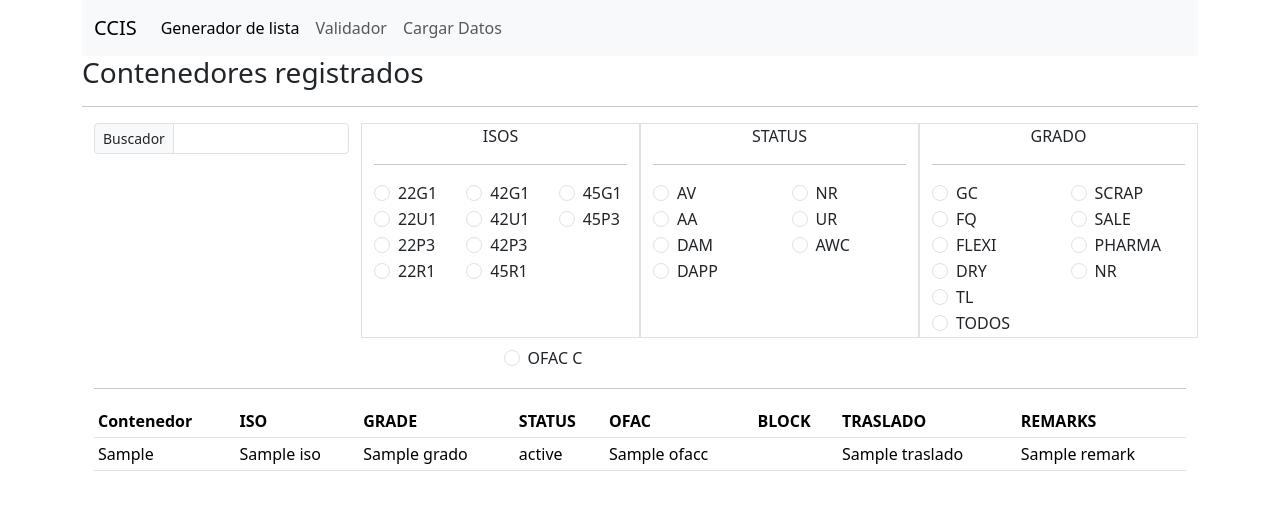
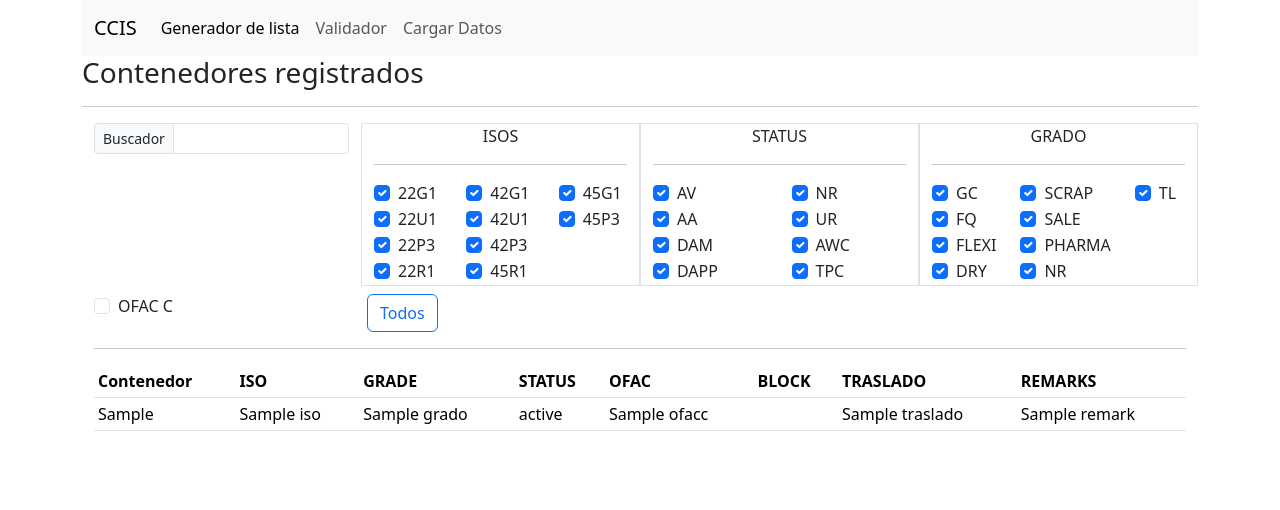
Before and after one commit to camacho999/listador_ccis, a Python web app: template templates/datos.html in a window 1280 px wide. Shown: the top 510 px of the page. Run offline with Jinja, Linux system fonts and the light colour scheme; the template is opened without the code that fills it: most values are stand-ins (such as "Sample title", 1, 10 or a date in 2020).

Commit message:
funcionalidad de pagina con checkbox

```diff
--- a/templates/datos.html
+++ b/templates/datos.html
@@ -13,7 +13,7 @@
 			<div class="col-3">
 				<div class="input-group input-group-sm mb-3">
   					<span class="input-group-text" id="inputGroup-sizing-sm">Buscador</span>
-  					<input type="text" class="form-control" aria-label="Sizing example input" aria-describedby="inputGroup-sizing-sm">
+  					<input type="text" class="form-control" aria-label="Sizing example input" aria-describedby="inputGroup-sizing-sm" id="buscador">
 				</div>
 			</div>
 			<div class="col border">
@@ -24,50 +24,50 @@
 				<div class="row">
 					<div class="col">
 						<div class="form-check">
-  							<input class="form-check-input" type="radio" value="22G1" id="22G1" name="ISO">
-  							<label class="form-check-label" for="22G1">22G1</label>
+  							<input class="form-check-input" type="checkbox" name="iso" value="22G1" id="iso_22G1" checked hx-get="/filtro" hx-target="#tabla-contenedores" hx-trigger="change" hx-indicator="#spinner">
+  							<label class="form-check-label" for="iso_22G1">22G1</label>
 						</div>
 						<div class="form-check">
-  							<input class="form-check-input" type="radio" value="22U1" id="22U1" name="ISO">
-  							<label class="form-check-label" for="22U1">22U1</label>
+  							<input class="form-check-input" type="checkbox" name="iso" value="22U1" id="iso_22U1" checked hx-get="/filtro" hx-target="#tabla-contenedores" hx-trigger="change" hx-indicator="#spinner">
+  							<label class="form-check-label" for="iso_22U1">22U1</label>
 						</div>
 						<div class="form-check">
-  							<input class="form-check-input" type="radio" value="22P3" id="22P3" name="ISO">
-  							<label class="form-check-label" for="22P3">22P3</label>
+  							<input class="form-check-input" type="checkbox" name="iso" value="22P3" id="iso_22P3" checked hx-get="/filtro" hx-target="#tabla-contenedores" hx-trigger="change" hx-indicator="#spinner">
+  							<label class="form-check-label" for="iso_22P3">22P3</label>
 						</div>
 						<div class="form-check">
-  							<input class="form-check-input" type="radio" value="22R1" id="22R1" name="ISO">
-  							<label class="form-check-label" for="22R1">22R1</label>
+  							<input class="form-check-input" type="checkbox" name="iso" value="22R1" id="iso_22R1" checked hx-get="/filtro" hx-target="#tabla-contenedores" hx-trigger="change" hx-indicator="#spinner">
+  							<label class="form-check-label" for="iso_22R1">22R1</label>
 						</div>
 					</div>
-					<!-- 40 -->
+
 					<div class="col">
 						<div class="form-check">
-  							<input class="form-check-input" type="radio" value="42G1" id="42G1" name="ISO">
-  							<label class="form-check-label" for="22G1">42G1</label>
+  							<input class="form-check-input" type="checkbox" name="iso" value="42G1" id="iso_42G1" checked checked hx-get="/filtro" hx-target="#tabla-contenedores" hx-trigger="change" hx-indicator="#spinner">
+  							<label class="form-check-label" for="iso_22G1">42G1</label>
 						</div>
 						<div class="form-check">
-  							<input class="form-check-input" type="radio" value="42U1" id="42U1" name="ISO">
-  							<label class="form-check-label" for="42U1">42U1</label>
+  							<input class="form-check-input" type="checkbox" value="42U1" name="iso" id="iso_42U1" checked checked hx-get="/filtro" hx-target="#tabla-contenedores" hx-trigger="change" hx-indicator="#spinner">
+  							<label class="form-check-label" for="iso_42U1">42U1</label>
 						</div>
 						<div class="form-check">
-  							<input class="form-check-input" type="radio" value="42P3" id="42P3" name="ISO">
-  							<label class="form-check-label" for="42P3">42P3</label>
+  							<input class="form-check-input" type="checkbox" name="iso" value="42P3" id="iso_42P3" checked checked hx-get="/filtro" hx-target="#tabla-contenedores" hx-trigger="change" hx-indicator="#spinner">
+  							<label class="form-check-label" for="iso_42P3">42P3</label>
 						</div>
 						<div class="form-check">
-  							<input class="form-check-input" type="radio" value="45R1" id="45R1" name="ISO">
-  							<label class="form-check-label" for="45R1">45R1</label>
+  							<input class="form-check-input" type="checkbox" name="iso" value="45R1" id="iso_45R1" checked checked hx-get="/filtro" hx-target="#tabla-contenedores" hx-trigger="change" hx-indicator="#spinner">
+  							<label class="form-check-label" for="iso_45R1">45R1</label>
 						</div>
 					</div>
-					<!-- 45 -->
+
 					<div class="col">
 						<div class="form-check">
-  							<input class="form-check-input" type="radio" value="45G1" id="45G1" name="ISO">
-  							<label class="form-check-label" for="45G1">45G1</label>
+  							<input class="form-check-input" type="checkbox" name="iso" value="45G1" id="iso_45G1" checked hx-get="/filtro" hx-target="#tabla-contenedores" hx-trigger="change" hx-indicator="#spinner">
+  							<label class="form-check-label" for="iso_45G1">45G1</label>
 						</div>
 						<div class="form-check">
-  							<input class="form-check-input" type="radio" value="45P3" id="45P3" name="ISO">
-  							<label class="form-check-label" for="45P3">45P3</label>
+  							<input class="form-check-input" type="checkbox" name="iso" value="45P3" id="iso_45P3" checked hx-get="/filtro" hx-target="#tabla-contenedores" hx-trigger="change" hx-indicator="#spinner">
+  							<label class="form-check-label" for="iso_45P3">45P3</label>
 						</div>
 
 					</div>
@@ -87,34 +87,38 @@
 				<div class="row">
 					<div class="col">
 						<div class="form-check">
-  							<input class="form-check-input" type="radio" value="AV" id="AV" name="STATUS">
-  							<label class="form-check-label" for="AV">AV</label>
+  							<input class="form-check-input" type="checkbox" value="AV" id="status_AV" name="status" checked hx-get="/filtro" hx-target="#tabla-contenedores" hx-trigger="change" hx-indicator="#spinner">
+  							<label class="form-check-label" for="status_AV">AV</label>
 						</div>
 						<div class="form-check">
-  							<input class="form-check-input" type="radio" value="AA" id="AA" name="STATUS">
-  							<label class="form-check-label" for="AA">AA</label>
+  							<input class="form-check-input" type="checkbox" value="AA" id="status_AA" name="status" checked hx-get="/filtro" hx-target="#tabla-contenedores" hx-trigger="change" hx-indicator="#spinner">
+  							<label class="form-check-label" for="status_AA">AA</label>
 						</div>
 						<div class="form-check">
-  							<input class="form-check-input" type="radio" value="DAM" id="DAM" name="STATUS">
-  							<label class="form-check-label" for="DAM">DAM</label>
+  							<input class="form-check-input" type="checkbox" value="DAM" id="status_DAM" name="status" checked hx-get="/filtro" hx-target="#tabla-contenedores" hx-trigger="change" hx-indicator="#spinner">
+  							<label class="form-check-label" for="status_DAM">DAM</label>
 						</div>
 						<div class="form-check">
-  							<input class="form-check-input" type="radio" value="DAPP" id="DAPP" name="STATUS">
-  							<label class="form-check-label" for="DAPP">DAPP</label>
+  							<input class="form-check-input" type="checkbox" value="DAPP" id="status_DAPP" name="status" checked hx-get="/filtro" hx-target="#tabla-contenedores" hx-trigger="change" hx-indicator="#spinner">
+  							<label class="form-check-label" for="status_DAPP">DAPP</label>
 						</div>
 					</div>
 					<div class="col">
 						<div class="form-check">
-  							<input class="form-check-input" type="radio" value="NR" id="NR" name="STATUS">
-  							<label class="form-check-label" for="NR">NR</label>
+  							<input class="form-check-input" type="checkbox" value="NR" id="status_SNR" name="status" checked hx-get="/filtro" hx-target="#tabla-contenedores" hx-trigger="change" hx-indicator="#spinner">
+  							<label class="form-check-label" for="status_SNR">NR</label>
 						</div>
 						<div class="form-check">
-  							<input class="form-check-input" type="radio" value="UR" id="UR" name="STATUS">
-  							<label class="form-check-label" for="UR">UR</label>
+  							<input class="form-check-input" type="checkbox" value="UR" id="status_UR" name="status" checked hx-get="/filtro" hx-target="#tabla-contenedores" hx-trigger="change" hx-indicator="#spinner">
+  							<label class="form-check-label" for="status_UR">UR</label>
 						</div>
 						<div class="form-check">
-  							<input class="form-check-input" type="radio" value="AWC" id="AWC" name="STATUS">
-  							<label class="form-check-label" for="AWC">AWC</label>
+  							<input class="form-check-input" type="checkbox" value="AWC" id="status_AWC" name="status" checked hx-get="/filtro" hx-target="#tabla-contenedores" hx-trigger="change" hx-indicator="#spinner">
+  							<label class="form-check-label" for="status_AWC">AWC</label>
+						</div>
+						<div class="form-check">
+  							<input class="form-check-input" type="checkbox" value="TPC" id="status_TPC" name="status" checked hx-get="/filtro" hx-target="#tabla-contenedores" hx-trigger="change" hx-indicator="#spinner">
+  							<label class="form-check-label" for="status_TPC">TPC</label>
 						</div>
 					</div>
 				</div>
@@ -132,48 +136,44 @@
 				<div class="row">
 					<div class="col">
 						<div class="form-check">
-  							<input class="form-check-input" type="radio" value="GC" id="GC" name="GRADO">
-  							<label class="form-check-label" for="GC">GC</label>
+  							<input class="form-check-input" type="checkbox" value="GC" id="grado_GC" name="grado" checked hx-get="/filtro" hx-target="#tabla-contenedores" hx-trigger="change" hx-indicator="#spinner">
+  							<label class="form-check-label" for="grado_GC">GC</label>
 						</div>
 						<div class="form-check">
-  							<input class="form-check-input" type="radio" value="FQ" id="FQ" name="GRADO">
-  							<label class="form-check-label" for="FQ">FQ</label>
+  							<input class="form-check-input" type="checkbox" value="FQ" id="grado_FQ" name="grado" checked hx-get="/filtro" hx-target="#tabla-contenedores" hx-trigger="change" hx-indicator="#spinner">
+  							<label class="form-check-label" for="grado_FQ">FQ</label>
 						</div>
 						<div class="form-check">
-  							<input class="form-check-input" type="radio" value="FLEXI" id="FLEXI" name="GRADO">
-  							<label class="form-check-label" for="FLEXI">FLEXI</label>
+  							<input class="form-check-input" type="checkbox" value="FLEXI" id="grado_FLEXI" name="grado" checked hx-get="/filtro" hx-target="#tabla-contenedores" hx-trigger="change" hx-indicator="#spinner">
+  							<label class="form-check-label" for="grado_FLEXI">FLEXI</label>
 						</div>
 						<div class="form-check">
-  							<input class="form-check-input" type="radio" value="DRY" id="DRY" name="GRADO">
-  							<label class="form-check-label" for="DRY">DRY</label>
+  							<input class="form-check-input" type="checkbox" value="DRY" id="grado_DRY" name="grado" checked hx-get="/filtro" hx-target="#tabla-contenedores" hx-trigger="change" hx-indicator="#spinner">
+  							<label class="form-check-label" for="grado_DRY">DRY</label>
 						</div>
 					</div>
 					<div class="col">
 						<div class="form-check">
-  							<input class="form-check-input" type="radio" value="SCRAP" id="SCRAP" name="GRADO">
-  							<label class="form-check-label" for="SCRAP">SCRAP</label>
+  							<input class="form-check-input" type="checkbox" value="SCRAP" id="grado_SCRAP" name="grado" checked hx-get="/filtro" hx-target="#tabla-contenedores" hx-trigger="change" hx-indicator="#spinner">
+  							<label class="form-check-label" for="grado_SCRAP">SCRAP</label>
 						</div>
 						<div class="form-check">
-  							<input class="form-check-input" type="radio" value="SALE" id="SALE" name="GRADO">
-  							<label class="form-check-label" for="SALE">SALE</label>
+  							<input class="form-check-input" type="checkbox" value="SALE" id="grado_SALE" name="grado" checked hx-get="/filtro" hx-target="#tabla-contenedores" hx-trigger="change" hx-indicator="#spinner">
+  							<label class="form-check-label" for="grado_SALE">SALE</label>
 						</div>
 						<div class="form-check">
-  							<input class="form-check-input" type="radio" value="PHARMA" id="PHARMA" name="GRADO">
-  							<label class="form-check-label" for="PHARMA">PHARMA</label>
+  							<input class="form-check-input" type="checkbox" value="PHARMA" id="grado_PHARMA" name="grado" checked>
+  							<label class="form-check-label" for="grado_PHARMA">PHARMA</label>
 						</div>
 						<div class="form-check">
-  							<input class="form-check-input" type="radio" value="NR" id="NR" name="GRADO">
-  							<label class="form-check-label" for="DRY">NR</label>
+  							<input class="form-check-input" type="checkbox" value="NR" id="grado_NR" name="grado" checked hx-get="/filtro" hx-target="#tabla-contenedores" hx-trigger="change" hx-indicator="#spinner">
+  							<label class="form-check-label" for="grado_NR">NR</label>
 						</div>
 					</div>
 					<div class="col">
 						<div class="form-check">
-  							<input class="form-check-input" type="radio" value="TL" id="NR" name="GRADO">
-  							<label class="form-check-label" for="NR">TL</label>
-						</div>
-						<div class="form-check">
-  							<input class="form-check-input" type="radio" value="ALL" id="TL" name="GRADO">
-  							<label class="form-check-label" for="TL">TODOS</label>
+  							<input class="form-check-input" type="checkbox" value="TL" id="grado_TL" name="grado" checked hx-get="/filtro" hx-target="#tabla-contenedores" hx-trigger="change" hx-indicator="#spinner">
+  							<label class="form-check-label" for="grado_TL">TL</label>
 						</div>
 					</div>
 				</div>
@@ -182,17 +182,22 @@
 			<div class="row justify-content-center mt-2">
 					<div class="col-3">
 						<div class="form-check">
-  							<input class="form-check-input" type="radio" value="" id="OFAC C">
-  							<label class="form-check-label" for="OFAC C">OFAC C</label>
+  							<input class="form-check-input" type="checkbox" value="Y" id="y_ofacc" name="ofacc" >
+  							<label class="form-check-label" for="y_ofacc">OFAC C</label>
 						</div>
 					</div>
+					<div class="col">
+						<button class="btn btn-outline-primary" onclick="reset()">Todos</button>
+					</div>
 				</div>
+
 
 
 		</div>
 
 		<hr>
-	<table class="table table-sm">
+	<div class="loading" id="spinner" style="display: none;"> Cargando ...</div>
+	<table class="table table-sm" id="tabla-contenedores">
 		<thead>
 			<tr>
 				<th scope="col">Contenedor</th>
@@ -227,5 +232,41 @@
 	</table>
 
 
+<script>
+       document.addEventListener('DOMContentLoaded', function() {
+       	document.body.addEventListener('htmx:configRequest', function(event) {
+	        // Enviar los checkboxes DESMARCADOS (excluidos)
+	        const checkboxesNoMarcados = document.querySelectorAll('input[type="checkbox"]:not(:checked)');
+	        const excluidos = {};
+
+        	checkboxesNoMarcados.forEach(checkbox => {
+	            const name = checkbox.name;
+	            if (!excluidos[name]) {
+	                excluidos[name] = [];
+	            }
+	            excluidos[name].push(checkbox.value);
+        	});
+
+        // Agregar parámetros a la solicitud HTMX
+        	for (const key in excluidos) {
+            	event.detail.parameters[key] = excluidos[key];
+        	}
+    	});
+	});
+
+       function reset() {
+    		// Marcar todos los checkboxes
+    		document.querySelectorAll('input[type="checkbox"]').forEach(checkbox => {
+    		    checkbox.checked = true;
+    		});
+    		// Disparar HTMX para recargar
+    		htmx.trigger('input[type="checkbox"]', 'change');
+		}
+
+    </script>
+
+
+
+<script src="https://cdn.jsdelivr.net/npm/htmx.org@2.0.8/dist/htmx.min.js"></script>
 
 		{% endblock %}
```
Also changed, not shown: app.py (+24 -1 lines), templates/filtro.html (added, +33 -0 lines).
